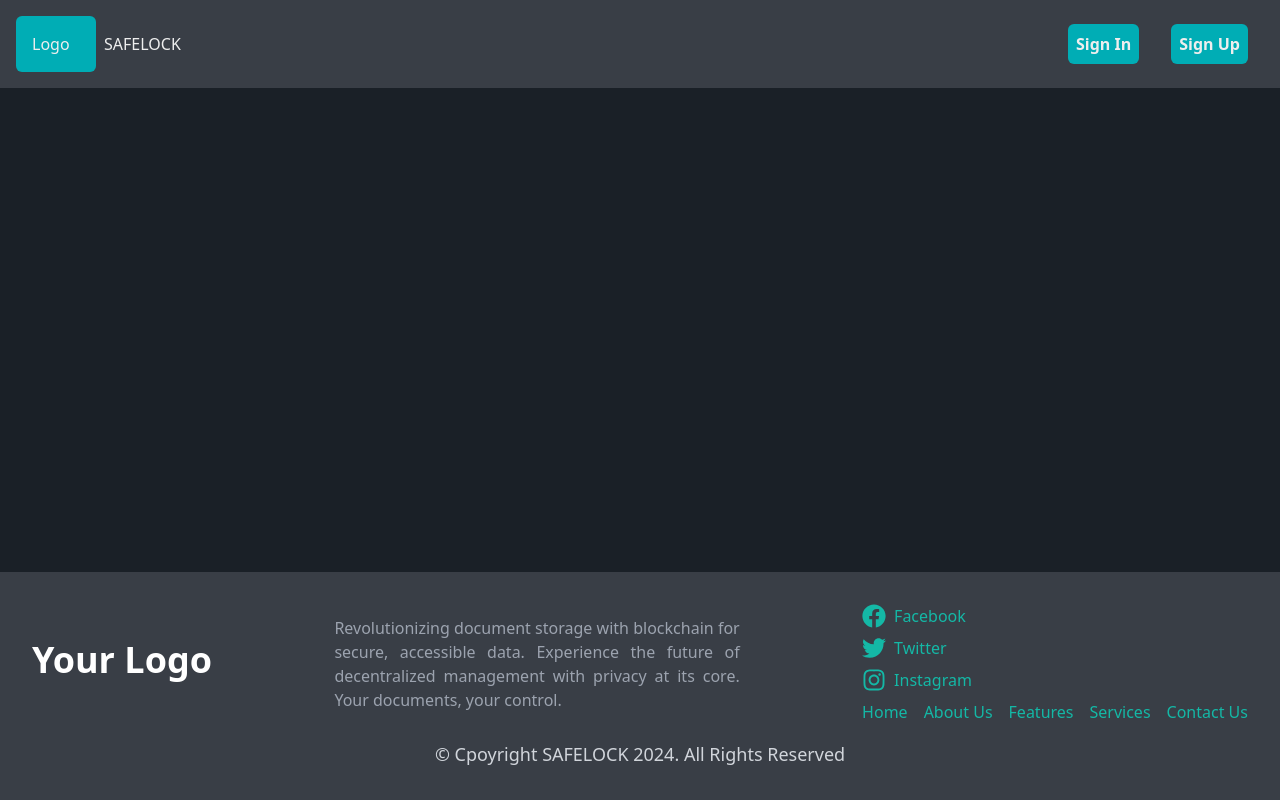
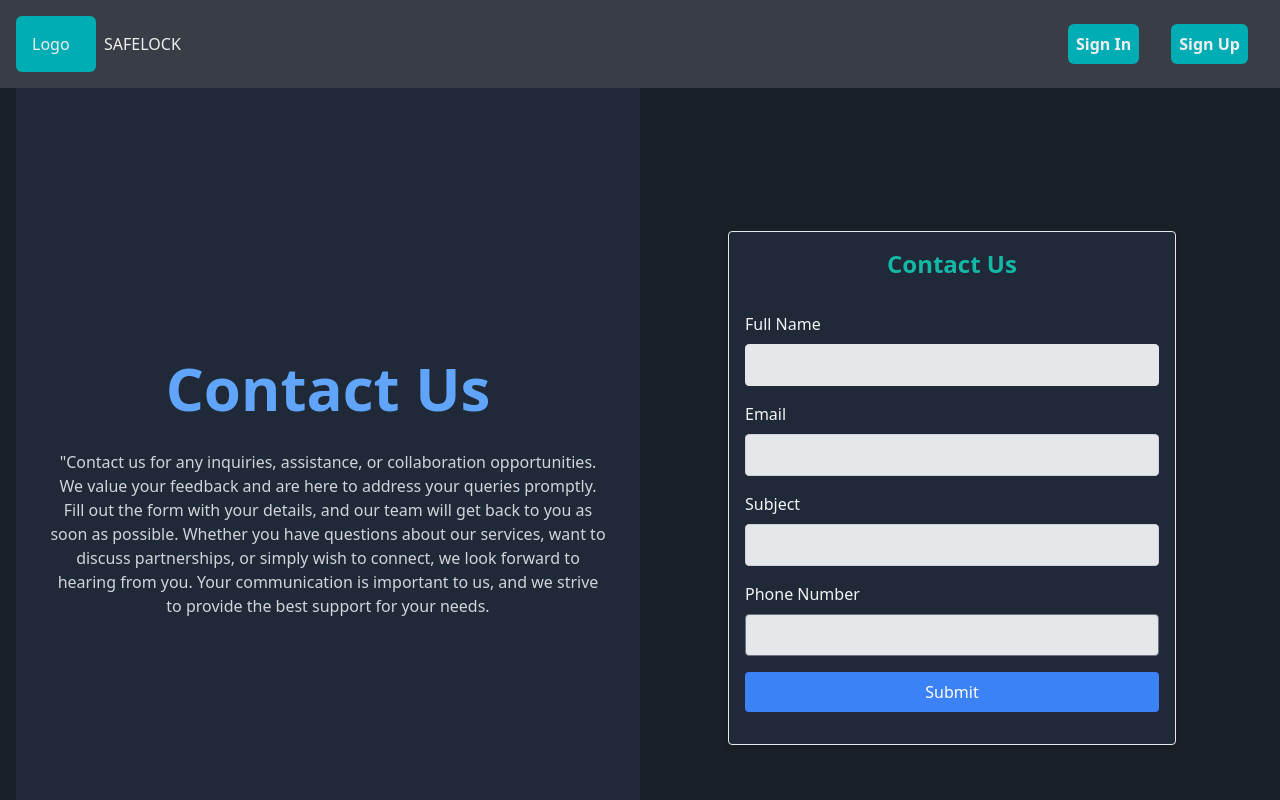
Before and after one commit to yashgokakkar99/BE-Project-2024, a React (Create React App) app in the folder pro2024/: page /contact in a window 1280 px wide. Shown: the top 800 px of the page. Built offline with nearby package versions, Linux system fonts and the light colour scheme.

Commit message:
updated contactjs and imageslider

```diff
--- a/pro2024/src/App.js
+++ b/pro2024/src/App.js
@@ -10,6 +10,7 @@ import UploadFile from "./components/UploadFile";
 import Navbar1 from "./components/Navbar1";
 import GetDoc from "./components/GetDoc";
 import AboutUs from "./components/AboutUs";
+import ContactUs from './components/ContactUs';
 import { useSelector } from "react-redux";
 
 function App() {
@@ -30,6 +31,7 @@ function App() {
             <Route path="/UploadFile" element={<UploadFile />} />
             <Route path="/get_docs" element={<GetDoc />} />
             <Route path="/share_docs" element={<ShareDoc />} />
+            <Route path="/contact" element={<ContactUs />} />
           </Routes>
         </div>
         <Footer />
--- a/pro2024/src/components/AboutUs.jsx
+++ b/pro2024/src/components/AboutUs.jsx
@@ -1,4 +1,5 @@
 import React from "react";
+import { Link } from "react-router-dom";
 
 function AboutUs() {
   return (
@@ -8,39 +9,32 @@ function AboutUs() {
       </h1>
 
       <p className="text-lg leading-relaxed mb-8 text-gray-300 text-justify mx-16">
-        Welcome to our platform! We are a team of passionate individuals
-        dedicated to providing innovative solutions. Our mission is to make your
-        online experience seamless and enjoyable. Lorem ipsum dolor sit amet,
-        consectetur adipiscing elit. Quisque ac mauris sit amet magna
-        ullamcorper efficitur.Welcome to our platform! We are a team of
-        passionate individuals dedicated to providing innovative solutions. Our
-        mission is to make your online experience seamless and enjoyable. Lorem
-        ipsum dolor sit amet, consectetur adipiscing elit. Quisque ac mauris sit
-        amet magna ullamcorper efficitur.
+        Website is a cutting-edge document storage solution leveraging
+        blockchain technology for enhanced security and accessibility. This
+        innovative platform is designed to redefine decentralized data
+        management, placing privacy at the forefront. Users experience a
+        seamless and secure way to control their documents, offering
+        unparalleled privacy and management capabilities.
       </p>
 
       <p className="text-lg leading-relaxed mb-8 text-gray-300 text-justify mx-16">
-        At "Website Name," we believe in simplicity and efficiency. Our goal is
-        to empower users through cutting-edge technology and user-friendly
-        interfaces. Lorem ipsum dolor sit amet, consectetur adipiscing elit.
-        Quisque ac mauris sit amet magna ullamcorper efficitur.Welcome to our
-        platform! We are a team of passionate individuals dedicated to providing
-        innovative solutions. Our mission is to make your online experience
-        seamless and enjoyable. Lorem ipsum dolor sit amet, consectetur
-        adipiscing elit. Quisque ac mauris sit amet magna ullamcorper efficitur.
+        At the heart of Websitename is a robust backend built on Node.js and
+        MySQL, ensuring reliable and scalable performance. The server
+        facilitates user registration and login processes with encrypted
+        password handling, incorporating bcrypt for advanced security. The
+        system employs a user-friendly interface, making document storage and
+        retrieval intuitive, and a sleek frontend designed with React for a
+        seamless user experience.
       </p>
 
       <p className="text-lg leading-relaxed mb-8 text-gray-300 text-justify mx-16">
-        At "Website Name," we believe in simplicity and efficiency. Our goal is
-        to empower users through cutting-edge technology and user-friendly
-        interfaces. Lorem ipsum dolor sit amet, consectetur adipiscing elit.
-        Quisque ac mauris sit amet magna ullamcorper efficitur. Welcome to our
-        platform! We are a team of passionate individuals dedicated to providing
-        innovative solutions. Our mission is to make your online experience
-        seamless and enjoyable. Lorem ipsum dolor sit amet, consectetur
-        adipiscing elit. Quisque ac mauris sit amet magna ullamcorper efficitur.
+        websitename document preview feature enhances the user experience,
+        allowing individuals to visualize their uploaded documents directly
+        within the platform. This functionality streamlines the process of
+        verifying and accessing documents, making it an ideal solution for users
+        who prioritize efficiency in managing their digital assets.
       </p>
-      <h1 className="text-5xl font-bold mb-16 text-gray-300 mt-4">
+      <h1 className="text-5xl font-bold mb-16 text-red-400 mt-4">
         Why Choose Us?
       </h1>
 
@@ -78,7 +72,7 @@ function AboutUs() {
 
         <div className="flex justify-center space-x-4">
           <button className="bg-teal-500 text-white py-2 px-4 rounded-md border border-light-blue-700 hover:bg-light-blue-700 transition duration-300 ease-in-out">
-            Contact Us
+            <Link to="/contact"> Contact Us</Link>
           </button>
           <button className="bg-blue-300 text-white py-2 px-4 rounded-md border border-green-700 hover:bg-green-700 transition duration-300 ease-in-out">
             LinKeldn
--- a/pro2024/src/components/ContactUs.jsx
+++ b/pro2024/src/components/ContactUs.jsx
@@ -1,87 +1,218 @@
-import React from 'react';
-import contactImage from '../images/1.jpg'; // Replace with the actual path to your image
+import React, { useState } from "react";
 
 const ContactForm = () => {
-  const handleSubmit = (e) => {
+  const [formData, setFormData] = useState({
+    fullName: "",
+    email: "",
+    subject: "",
+    phoneNumber: "",
+  });
+
+  const [errors, setErrors] = useState({
+    fullName: "",
+    email: "",
+    subject: "",
+    phoneNumber: "",
+  });
+
+  const handleChange = (e) => {
+    const { name, value } = e.target;
+
+    setFormData({
+      ...formData,
+      [name]: value,
+    });
+
+    setErrors({
+      ...errors,
+      [name]: "",
+    });
+  };
+
+  const handleSubmit = async (e) => {
     e.preventDefault();
-    // Your form submission logic goes here
+
+    let formValid = true;
+    const newErrors = { ...errors };
+
+    if (!/^[a-zA-Z\s]*$/.test(formData.fullName)) {
+      formValid = false;
+      newErrors.fullName = "Name must contain letters only";
+    }
+
+    const emailPattern = /^[a-z0-9._%+-]+@[a-z0-9.-]+\.[a-z]{2,}$/;
+    if (!emailPattern.test(formData.email.toLowerCase())) {
+      formValid = false;
+      newErrors.email = "Invalid email address";
+    }
+
+    if (formData.subject.trim() === "") {
+      formValid = false;
+      newErrors.subject = "Subject is required";
+    }
+
+    if (!/^\d+$/.test(formData.phoneNumber)) {
+      formValid = false;
+      newErrors.phoneNumber = "Phone Number must contain numbers only";
+    }
+
+    if (!formValid) {
+      setErrors(newErrors);
+      return;
+    }
+
+    try {
+      const response = await fetch("https://formspree.io/f/xeqyqnwj", {
+        method: "POST",
+        headers: {
+          "Content-Type": "application/json",
+        },
+        body: JSON.stringify(formData),
+      });
+
+      if (response.ok) {
+        // Form submitted successfully, reset form fields
+        setFormData({
+          fullName: "",
+          email: "",
+          subject: "",
+          phoneNumber: "",
+        });
+
+        // Reset validation errors
+        setErrors({
+          fullName: "",
+          email: "",
+          subject: "",
+          phoneNumber: "",
+        });
+
+        alert("Form submitted successfully!");
+      } else {
+        alert("Error submitting the form. Please try again later.");
+      }
+    } catch (error) {
+      console.error("Form submission error:", error);
+      alert("Error submitting the form. Please try again later.");
+    }
   };
 
   return (
     <>
-
-    <div className="flex h-screen mx-4"> {/* Added margin to the parent div */}
-      {/* Left side with image */}
-      <div className="w-1/2 bg-gray-800 flex items-center justify-center">
-        <img
-          src={contactImage}
-          alt="Contact"
-          className="object-cover w-full h-64 pt-8"
-        />
+      <div className="flex h-screen mx-4">
+        <div className="w-1/2 bg-gray-800 flex flex-col items-center justify-center p-8">
+          <h2 className="text-6xl font-bold text-blue-400 mb-8">Contact Us</h2>
+          <p className="text-gray-300 text-center">
+            "Contact us for any inquiries, assistance, or collaboration
+            opportunities. We value your feedback and are here to address your
+            queries promptly. Fill out the form with your details, and our team
+            will get back to you as soon as possible. Whether you have questions
+            about our services, want to discuss partnerships, or simply wish to
+            connect, we look forward to hearing from you. Your communication is
+            important to us, and we strive to provide the best support for your
+            needs.
+          </p>
         </div>
-
-      {/* Right side with the form */}
         <div className="w-1/2 flex items-center justify-center">
-        <form onSubmit={handleSubmit} className="w-full max-w-md p-8 bg-gray-800 shadow-md border rounded"> {/* Made form width adjustable */}
-          <h2 className="text-2xl font-bold mb-8">Contact Us</h2>
-
-          {/* Full Name */}
+          <form
+            onSubmit={handleSubmit}
+            className="w-full max-w-md p-4 bg-gray-800 shadow-md border rounded"
+          >
+            <h2 className="text-2xl font-bold mb-8 text-teal-500 text-center">Contact Us</h2>
             <div className="mb-4">
-            <label htmlFor="fullName" className="block text-gray-300 font-medium mb-2">
+              <label
+                htmlFor="fullName"
+                className="block text-gray-100 font-medium mb-2"
+              >
                 Full Name
               </label>
               <input
                 type="text"
                 id="fullName"
                 name="fullName"
-              className="w-full p-2 border border-gray-300 rounded bg-gray-500"
+                value={formData.fullName}
+                onChange={handleChange}
+                className={`w-full p-2 border ${
+                  errors.fullName ? "border-red-500" : "border-gray-200"
+                } rounded bg-gray-200`}
                 required
+                pattern="^[a-zA-Z\s]*$"
+                title="Name must contain letters only"
               />
+              {errors.fullName && (
+                <p className="text-red-500 mt-1">{errors.fullName}</p>
+              )}
             </div>
-
-          {/* Email */}
             <div className="mb-4">
-            <label htmlFor="email" className="block text-gray-300 font-medium mb-2">
+              <label
+                htmlFor="email"
+                className="block text-gray-100 font-medium mb-2"
+              >
                 Email
               </label>
               <input
                 type="email"
                 id="email"
                 name="email"
-              className="w-full p-2 border border-gray-300 rounded bg-gray-500"
+                value={formData.email}
+                onChange={handleChange}
+                className={`w-full p-2 border ${
+                  errors.email ? "border-red-500" : "border-gray-300"
+                } rounded bg-gray-200`}
                 required
+                pattern="[a-z0-9._%+-]+@[a-z0-9.-]+\.[a-z]{2,}$"
+                title="Invalid email address"
               />
+              {errors.email && (
+                <p className="text-red-500 mt-1">{errors.email}</p>
+              )}
             </div>
-
-          {/* Subject */}
             <div className="mb-4">
-            <label htmlFor="subject" className="block text-gray-300 font-medium mb-2">
+              <label
+                htmlFor="subject"
+                className="block text-gray-100 font-medium mb-2"
+              >
                 Subject
               </label>
               <input
                 type="text"
                 id="subject"
                 name="subject"
-              className="w-full p-2 border border-gray-300 rounded bg-gray-500"
+                value={formData.subject}
+                onChange={handleChange}
+                className={`w-full p-2 border ${
+                  errors.subject ? "border-red-500" : "border-gray-300"
+                } rounded bg-gray-200`}
                 required
               />
+              {errors.subject && (
+                <p className="text-red-500 mt-1">{errors.subject}</p>
+              )}
             </div>
-
-          {/* Phone Number */}
             <div className="mb-4">
-            <label htmlFor="phoneNumber" className="block text-gray-300 font-medium mb-2">
+              <label
+                htmlFor="phoneNumber"
+                className="block text-gray-100 font-medium mb-2"
+              >
                 Phone Number
               </label>
               <input
                 type="tel"
                 id="phoneNumber"
                 name="phoneNumber"
-              className="w-full p-2 border border-gray-500 rounded bg-gray-500"
+                value={formData.phoneNumber}
+                onChange={handleChange}
+                className={`w-full p-2 border ${
+                  errors.phoneNumber ? "border-red-500" : "border-gray-500"
+                } rounded bg-gray-200`}
                 required
+                pattern="^\d+$"
+                title="Phone Number must contain numbers only"
               />
+              {errors.phoneNumber && (
+                <p className="text-red-500 mt-1">{errors.phoneNumber}</p>
+              )}
             </div>
-
-          {/* Submit Button */}
             <div className="mb-4">
               <button
                 type="submit"
--- a/pro2024/src/components/Footer.jsx
+++ b/pro2024/src/components/Footer.jsx
@@ -52,9 +52,7 @@ function Footer() {
             <li>
               <Link to="/about" className="text-teal-500">About Us</Link>
             </li>
-            <li>
-              <Link to="/features" className="text-teal-500">Features</Link>
-            </li>
+
             <li>
               <Link to="/services" className="text-teal-500">Services</Link>
             </li>
--- a/pro2024/src/components/Home.jsx
+++ b/pro2024/src/components/Home.jsx
@@ -10,7 +10,7 @@ const Home = () => {
     {/* <h1>Heelllo</h1> */}
     <ImageSlider />
     <AboutUs />
-    <ContactUs />
+    {/* <ContactUs /> */}
 
 
       {/* Other content goes here */}
--- a/pro2024/src/components/ImageSlider.jsx
+++ b/pro2024/src/components/ImageSlider.jsx
@@ -16,11 +16,11 @@ const ImageSlider = () => {
     slidesToShow: 1,
     slidesToScroll: 1,
     autoplay: true,
-    autoplaySpeed: 3000,
+    autoplaySpeed: 2000,
   };
 
   return (
-    <Slider {...settings} className="mx-auto max-w-screen-xl border border-gray-300  w-full bg-gray-200">
+    <Slider {...settings} className="mx-auto max-w-screen border border-gray-300  w-full bg-gray-200 mt-3">
       <div className="h-80">
         <img src={img1} alt="Slider 1" className="w-full h-full object-cover" />
       </div>
```
Also changed, not shown: pro2024/src/pages/Contact.jsx (deleted, +0 -9 lines), pro2024/src/pages/FeedBack.jsx (deleted, +0 -9 lines). Lines whose indentation alone changed are shown as unchanged.
